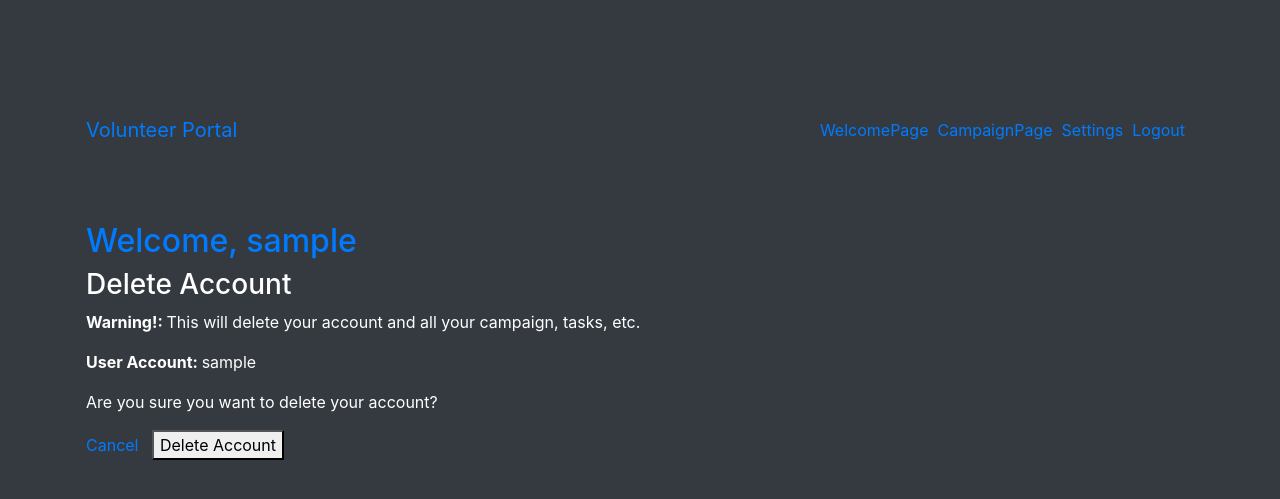
After one commit to clsvar/Volunteer-Portal-Website, a Django app: page /home/delete_account in a window 1280 px wide. The commit adds this page. Shown: the top 499 px of the page. Run offline with Django 3.2, Linux system fonts and the light colour scheme; the visitor is signed in with stand-in values (Sample User, id 1); data comes from the database, SQL or seed files in the repository; some libraries are stand-ins or nearby versions.

Commit message:
added delete account
2020-05-10 v1 - added delete account.

```diff
--- a/campaign/models.py
+++ b/campaign/models.py
@@ -6,5 +6,5 @@ from django.contrib.auth.models import User
 # Create your models here.
 class Campaign(models.Model):
     user = models.ForeignKey(User, on_delete=models.CASCADE,)
-    name = models.CharField("Campaign Name", max_length=50, unique=True)
+    name = models.CharField("Campaign Name", max_length=50)
     date_created = models.DateTimeField("date created", auto_now=True)
--- a/campaign/views/campaign_home.py
+++ b/campaign/views/campaign_home.py
@@ -42,6 +42,6 @@ class HomePageView(View):
             campaign.save()
             return redirect("campaign_home")
         else:
-            template_name = "campaign_home"
+            template_name = "campaign_home.html"
             data = {'form': form}
             return render(request, template_name, data)
--- /dev/null
+++ b/settingsapp/templates/delete_account.html
@@ -0,0 +1,23 @@
+{% extends "base.html" %}
+
+{% block title %}
+    Home: {{ user.username }}
+{% endblock %}
+
+{% block content %}
+    <h2 class="text-primary">Welcome, {{ user.username }}</h2>
+    <div class="row">
+        <div class="col-md-8">
+            <h3>Delete Account</h3>
+            <form id="delete-account-form" class="form-delete-account" action="{% url 'delete_account' %}" method="post" enctype="multipart/form-data" autocomplete="off">
+                {% csrf_token %}
+                <p><b>Warning!: </b>This will delete your account and all your campaign, tasks, etc.</p>
+                <p><b>User Account: </b>{{ user_account }}</p>
+                <p>Are you sure you want to delete your account? </p>
+
+                <a href="{% url 'settings_home' %}">Cancel</a> &nbsp;&nbsp;<button type="submit">Delete Account</button>
+            </form>
+        </div>
+    </div>
+
+{% endblock %}
--- a/settingsapp/templates/settings_home.html
+++ b/settingsapp/templates/settings_home.html
@@ -15,6 +15,7 @@
 
         <div class="col-md-8">
             <h3>More Settings</h3>
+            <h4><a href="{% url 'delete_account' %}">Delete Account</a></h4>
         </div>
 
     </div>
--- /dev/null
+++ b/settingsapp/views/delete_account.py
@@ -0,0 +1,40 @@
+from django.views.generic import View
+from django.shortcuts import render, redirect
+from django.contrib.auth.decorators import login_required
+from django.contrib.auth.models import User
+from django.http import HttpResponse
+
+from settingsapp.forms.delete_account_form import *
+
+
+
+class DeleteAccount(View):
+    def purge_all(request):
+        user_account = User.objects.get(username=str(request.user))
+        user_account.delete()
+
+    def get(self, request):
+        if request.user.is_authenticated:
+            pass
+        else:
+            return redirect('login')
+
+        user_account = User.objects.get(username=str(request.user))
+
+        template_name = "delete_account.html"
+
+        data = {'user': request.user, 'user_account': user_account}
+
+        return render(request, template_name, data)
+
+    def post(self, request, *args, **kwargs):
+
+        if request.user.is_authenticated:
+            pass
+        else:
+            return redirect('login')
+
+        DeleteAccount.purge_all(request)
+        #delete cookies
+        request.session.clear()
+        return HttpResponse("<script>alert('Your Account has been deleted. Logging out...');window.location = '/'</script>")
--- a/volportal/urls.py
+++ b/volportal/urls.py
@@ -34,6 +34,7 @@ from task.views import task_delete
 from task.views import verify_email
 from settingsapp.views import settings_home
 from settingsapp.views import send_mail_setup
+from settingsapp.views import delete_account
 from sendmail.views import notify
 
 urlpatterns = [
@@ -52,6 +53,7 @@ urlpatterns = [
     path('home/task_delete/<int:campaign_id>/<str:volunteer_id>/<str:task_id>', task_delete.DeleteTaskView.as_view(), name="task_delete"),
     path('home/settings', settings_home.HomePageView.as_view(), name="settings_home"),
     path('home/send_mail_settings', send_mail_setup.HomePageView.as_view(), name="send_mail_setup"),
+    path('home/delete_account', delete_account.DeleteAccount.as_view(), name="delete_account"),
     path('home/verify_email/<int:campaign_id>/<str:volunteer_id>', verify_email.VerifyEmailView.as_view(), name="verify_email"),
     path('home/task/notify_volunteer', notify.SendMailPage.as_view(), name='notify_volunteer'),
     path('signup', signup.SignUpView.as_view(), name='signup'),
```
Also changed, not shown: settingsapp/forms/delete_account_form.py (added, +8 -0 lines).
